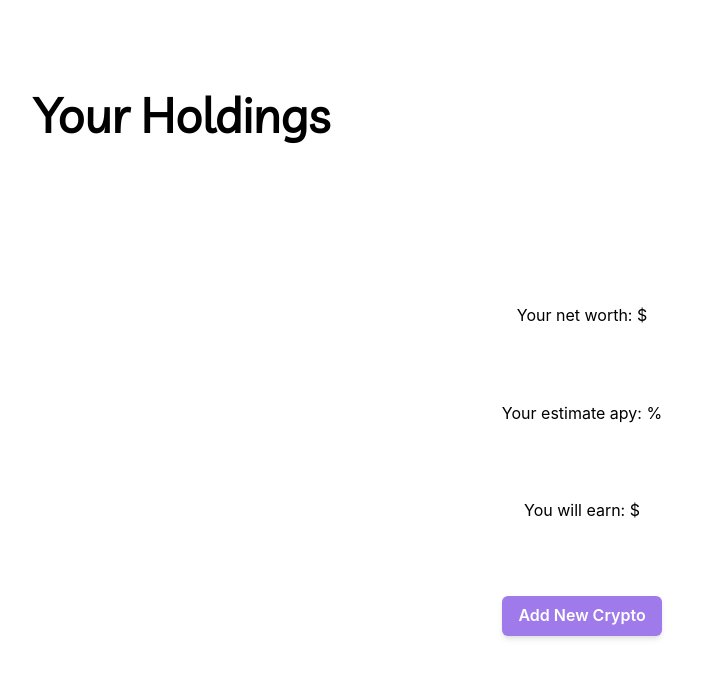
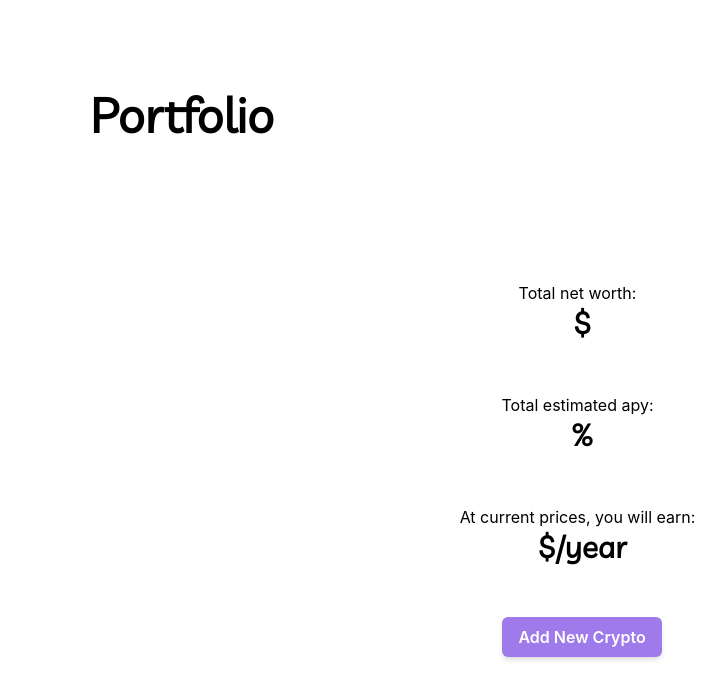
Before and after one commit to ChrisLetter/lucrum-facio, a Next.js app: page /dashboard in a window 1280 px wide. Shown: the top 698 px of the page, without its empty margins (458-1183 px from the left). Built offline with nearby package versions, Linux system fonts and the light colour scheme.

Commit message:
feat(dashboard): restyled dashboard

```diff
--- a/pages/dashboard.tsx
+++ b/pages/dashboard.tsx
@@ -80,7 +80,7 @@ const DashBoard = ({ username, holdings }: IUserInfo) => {
       direction="column"
     >
       <Heading as="h1" size="2xl">
-        Your Holdings
+  Portfolio
       </Heading>
       <Flex direction="row">
         <Box height="60vh" width="100vh">
@@ -92,9 +92,24 @@ const DashBoard = ({ username, holdings }: IUserInfo) => {
           direction="column"
           justifyContent="space-evenly"
         >
-          <Text>Your net worth: {netWorth} $</Text>
-          <Text>Your estimate apy: {totalApy} %</Text>
-          <Text>You will earn: {usdApyEstimate} $</Text>
+          <Flex direction="column" align="center">
+            <Text>Total net worth: &nbsp;</Text>
+            <Heading as="h4" size="lg">
+              {netWorth} $
+            </Heading>
+          </Flex>
+          <Flex direction="column" align="center">
+            <Text>Total estimated apy: &nbsp;</Text>
+            <Heading as="h4" size="lg">
+              {totalApy} %
+            </Heading>
+          </Flex>
+          <Flex direction="column" align="center">
+            <Text>At current prices, you will earn: &nbsp;</Text>
+            <Heading as="h4" size="lg">
+              {usdApyEstimate} $/year
+            </Heading>
+          </Flex>
           <Button
             color="white"
             backgroundColor="purple.400"
```
